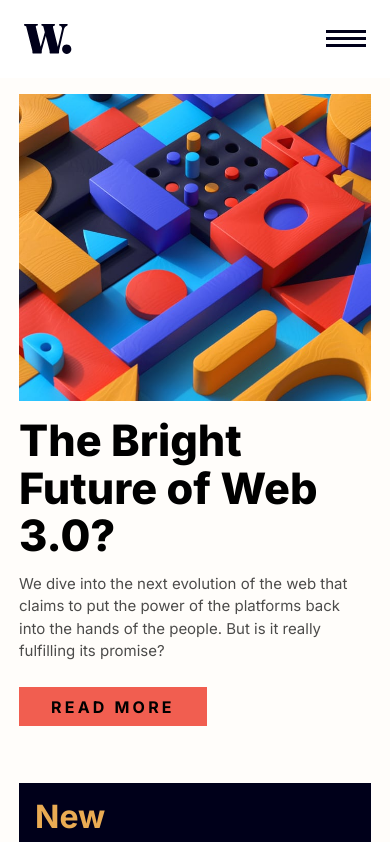
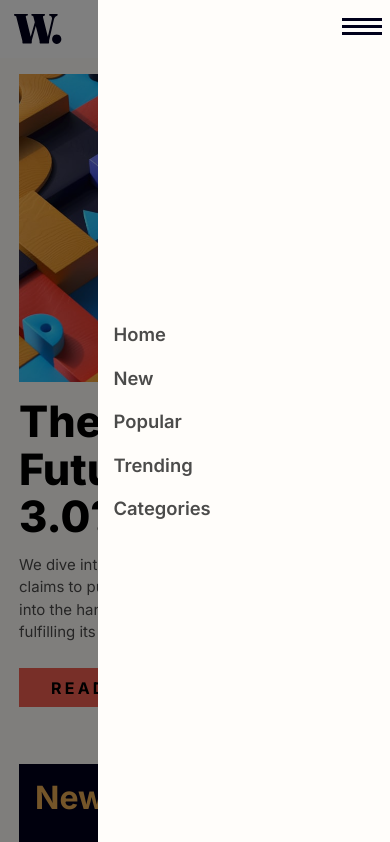
Before and after one commit to Mazz100/News-home-page, a website: page index.html in a window 390 px wide. Shown: the top 842 px of the page. Drawn offline with Linux system fonts and the light colour scheme.

Commit message:
Attempt for accessible mobile menu

```diff
--- a/Styles/style.scss
+++ b/Styles/style.scss
@@ -65,10 +65,11 @@ body {
 
 // header section //
 header {
+  position: relative;
   @include Flex(row, center, space-between);
   width: 100%;
   background: #fff;
-  padding: 1rem;
+  padding: 0.4rem;
 }
 
 .logo-link {
@@ -86,8 +87,13 @@ header {
 }
 
 .hamburger-menu-button {
+  position: inherit;
+  right: 0;
+  top: 10px;
+  display: block;
   padding: 0.5rem;
   border-radius: 4px;
+  z-index: 10;
 }
 
 .hamburger-menu-button:focus-visible {
@@ -95,11 +101,28 @@ header {
   outline: solid 3px #000;
 }
 
+.nav-overlay {
+  display: block;
+  position: fixed;
+  inset: 0;
+  background-color: hsla(0, 0%, 0%, 0.5);
+  z-index: 1;
+}
+
 .nav-list {
-  display: none;
+  position: inherit;
+  right: 0;
+  height: 100%;
+  width: 75vw;
+  @include Flex(column, start, center);
+  gap: 1rem;
+  padding: 1rem;
+
+  background-color: $Off-white;
 }
 
 .nav-item {
+  font-size: 1.15rem;
   opacity: 0.7;
 }
 
@@ -298,9 +321,19 @@ main {
     margin-bottom: 2rem;
   }
 
+  .nav-overlay {
+    display: block;
+    position: static;
+    background-color: transparent;
+  }
+
   .nav-list {
+    position: static;
+    width: 100%;
+    height: 100%;
     @include Flex(row, center, center);
     gap: 2rem;
+    background-color: transparent;
   }
 
   //===========================//
--- a/index.html
+++ b/index.html
@@ -26,9 +26,10 @@
       <img class="logo-image" src="assets/images/logo.svg" alt="News homepage">
     </a>
 
-    <nav class="nav">
+    <nav class="nav" role="navigation" aria-roledescription="header mobile navigation menu">
+      <div class="nav-overlay">
         <button class="button hamburger-menu-button" aria-label="mobile menu" aria-expanded="false">
-        <img src="assets/images/icon-menu.svg" alt="" aria-hidden="true">
+          <img src="assets/images/icon-menu.svg" alt="">
         </button>
 
         <ul class="list nav-list">
@@ -48,6 +49,7 @@
             <a class="link nav-link" href="#">Categories</a>
           </li>
         </ul>
+      </div>
     </nav>
   </header>
 
```
Also changed, not shown: build/style.css, main.js (added), 1 other file. Lines whose indentation alone changed are shown as unchanged.
